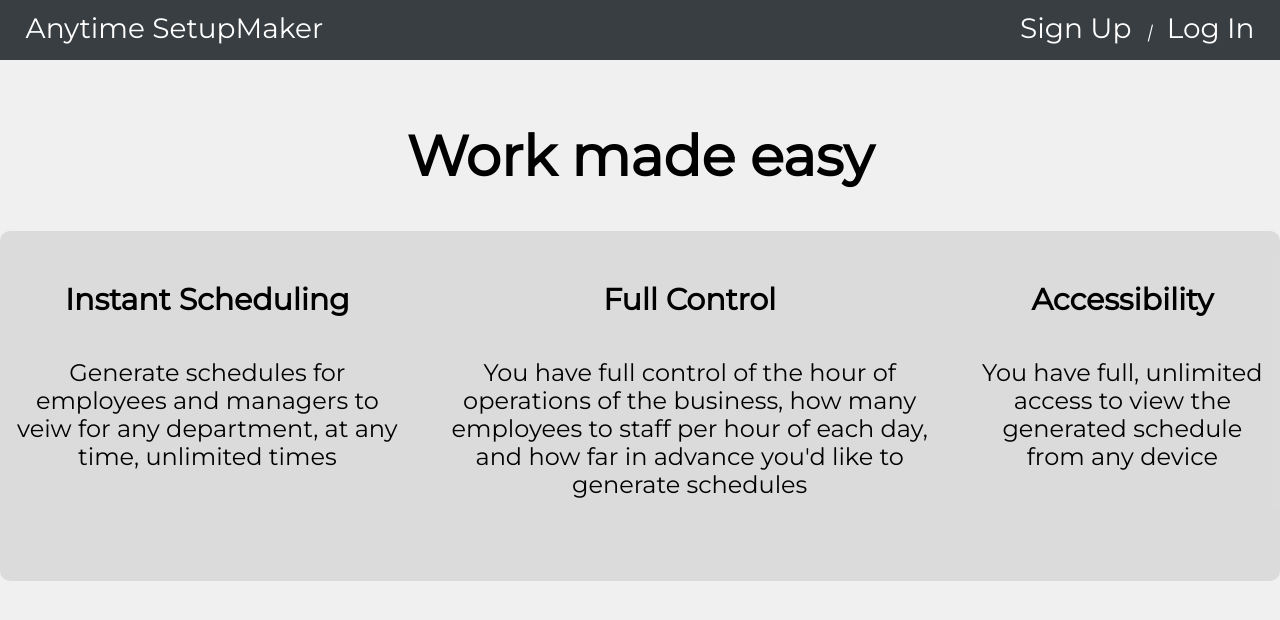
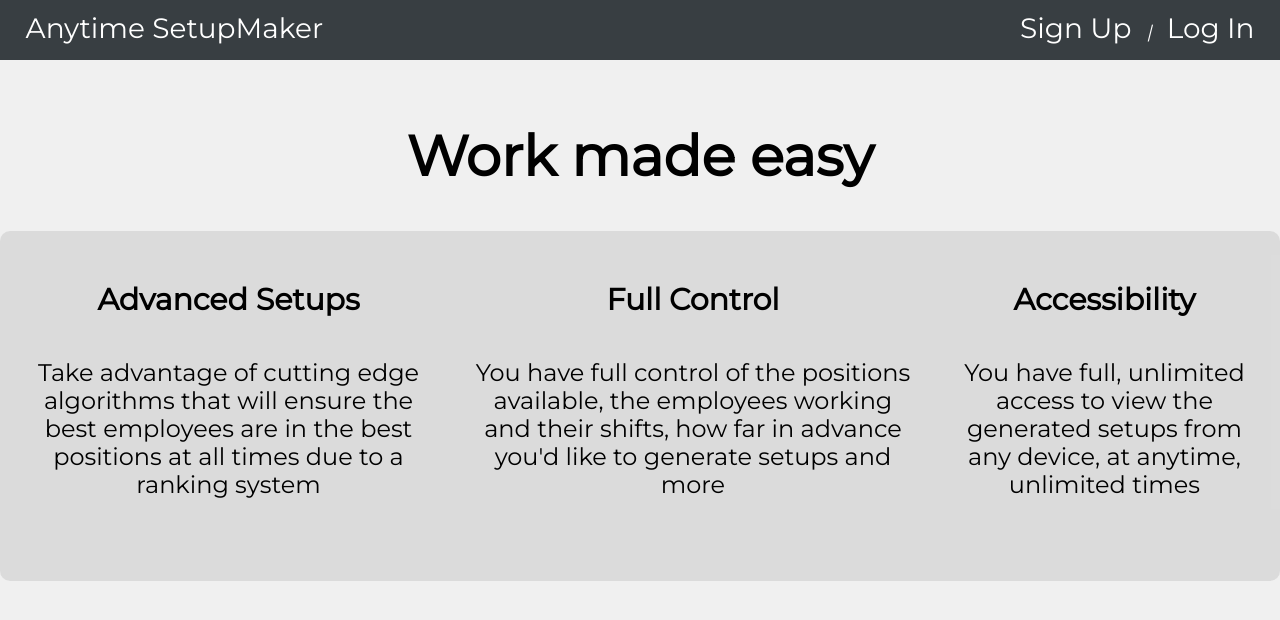
Before and after one commit to ezg97/Anytime-SetupMaker-Client, a React app: page / in a window 1280 px wide. Built offline with nearby package versions, Linux system fonts and the light colour scheme.

Commit message:
patch 3.1.2

```diff
--- a/src/AddPositionsPage/AddPositionsPage.js
+++ b/src/AddPositionsPage/AddPositionsPage.js
@@ -196,7 +196,7 @@ class AddPositionsPage extends React.Component{
             {/* Header */}
             <header className='header'>
                 <h1>{business.length>0? business[0].business_name:null}</h1>
-                <p>Enter the name, skill preference, and importance of the position.</p>
+                <p>Enter the name, skill preference (1-10), and importance of the position.</p>
 
 
             </header>
--- a/src/Demo/Demo.css
+++ b/src/Demo/Demo.css
@@ -2,6 +2,8 @@
     .page-container{
         height: 100%;
         overflow: auto;
+
+        padding-bottom: 5px;
     }
 
     /* Standard heading styling */
--- a/src/HoursPage/HoursPage.js
+++ b/src/HoursPage/HoursPage.js
@@ -236,8 +236,7 @@ class HoursPage extends React.Component{
 
             <header className='header'>
                 <h1>{business.length>0? business[0].business_name:null}</h1>
-                <p>Select the day from the drop down menu,
-                    then select the hours of operation</p>
+                <p>Select the hours of operation</p>
             </header>
 
             <form className="employee-form"  onSubmit={e => this.handleSubmit(e)}>
--- a/src/LandingPage/LandingPage.js
+++ b/src/LandingPage/LandingPage.js
@@ -35,11 +35,11 @@ class LandingPage extends React.Component{
                         <section className='info-landing'>
 
                             <header>
-                                <h3>Instant Scheduling</h3>
+                                <h3>Advanced Setups</h3>
                             </header>
 
-                            <p>Generate schedules for employees and managers to veiw
-                                for any department, at any time, unlimited times</p>
+                            <p>Take advantage of cutting edge algorithms that will ensure the best
+                                employees are in the best positions at all times due to a ranking system</p>
                         </section>
 
 
@@ -50,9 +50,9 @@ class LandingPage extends React.Component{
                                 <h3>Full Control</h3>
                             </header>
 
-                            <p>You have full control of the hour of operations of the
-                                business, how many employees to staff per hour of each
-                                day, and how far in advance you'd like to generate schedules</p>
+                            <p>You have full control of the positions available, the employees
+                                working and their shifts, how far in advance you'd like
+                                to generate setups and more</p>
                         </section>
 
                         {/* SECTION THREE*/}
@@ -62,8 +62,8 @@ class LandingPage extends React.Component{
                                 <h3>Accessibility</h3>
                             </header>
 
-                            <p>You have full, unlimited access to view the generated schedule
-                                from any device</p>
+                            <p>You have full, unlimited access to view the generated setups
+                                from any device, at anytime, unlimited times</p>
                         </section>
                     </div>
 
--- a/src/SchedulePage/SchedulePage.js
+++ b/src/SchedulePage/SchedulePage.js
@@ -353,7 +353,7 @@ class SchedulePage extends React.Component{
             <header className='header'>
                 <h1>{business.length>0? business[0].business_name:null}</h1>
                 <p className='schedule-text'>Select the positions required for the setup, select the employees required
-                    and chose the work hours for the selected employee.</p>
+                    and chose the work hours for the selected employee(s).</p>
             </header>
 
             <ul className="display-list-positions">
```
Also changed, not shown: README.md, public/favicon.ico.
